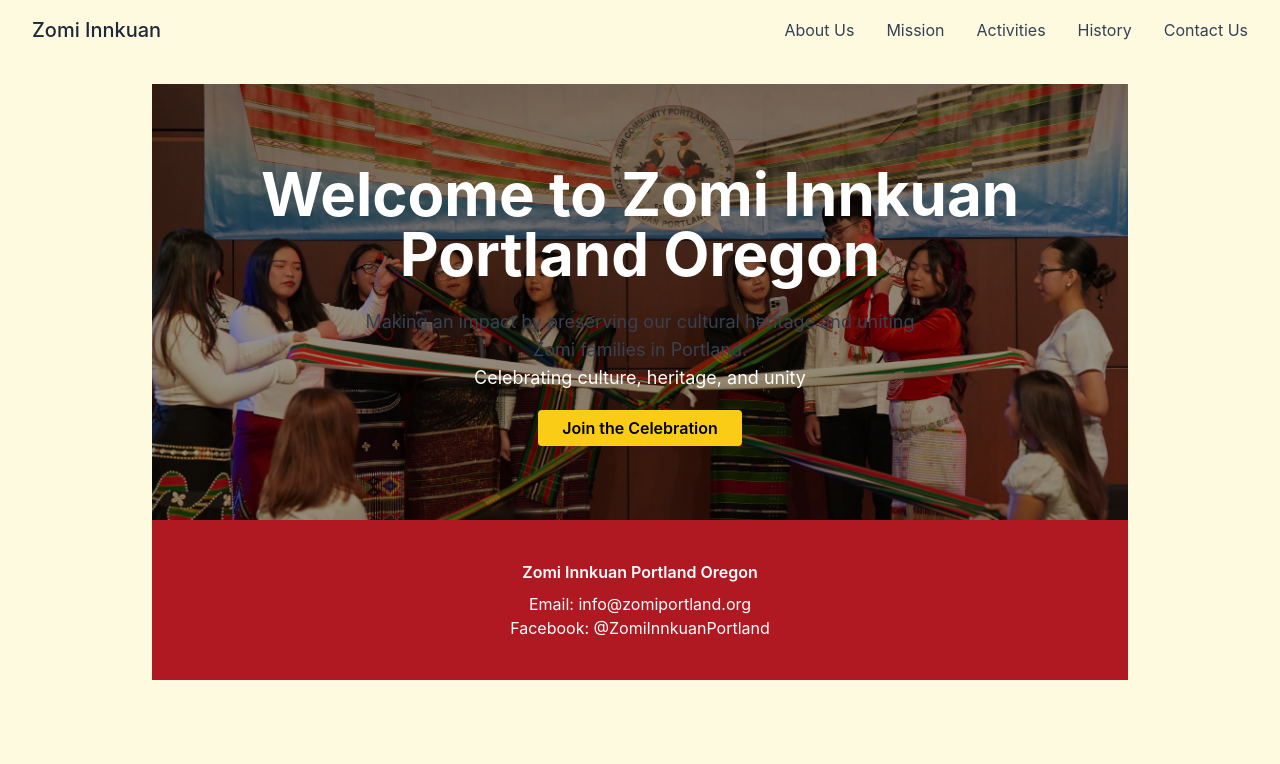
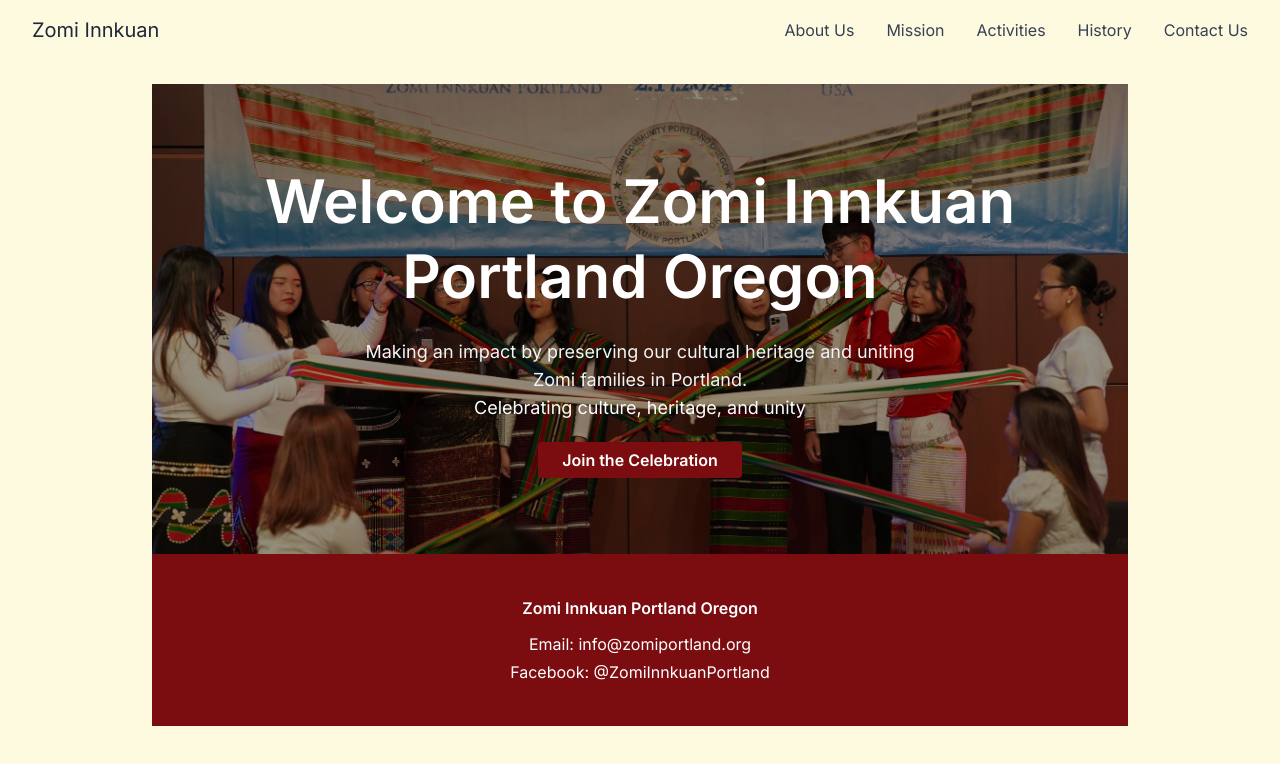
Before and after one commit to dvan2/zipo-site, a Next.js app: page / in a window 1280 px wide. Shown: the top 764 px of the page. Built offline with nearby package versions, Linux system fonts and the light colour scheme.

Commit message:
css adjustment

```diff
--- a/app/globals.css
+++ b/app/globals.css
@@ -1,3 +1,4 @@
+@import url('https://fonts.googleapis.com/css2?family=Inter:wght@400;600&family=Playfair+Display:wght@600;700&display=swap');
 @import 'tailwindcss';
 
 :root {
@@ -5,7 +6,7 @@
   --foreground: #1e1e1e;
   --accent: #2563eb; /* Tailwind blue-600 */
 
-  --font-heading: 'Georgia', 'Times New Roman', serif;
+  --font-heading: 'Playfair Display', 'Georgia', 'Times New Roman', serif;
   --font-body: 'Inter', 'Helvetica Neue', sans-serif;
 }
 
@@ -19,14 +20,19 @@
   background: var(--background);
   color: var(--foreground);
   font-family: var(--font-body);
+
+  line-height: 1.75;
+  font-size: 16px;
 }
 
 @theme {
-  --color-zomi-red: #b01921; /* Traditional deep red */
+  --color-zomi-red: #7b0d11; /* Traditional deep red */
   --color-zomi-green: #2e8b57; /* Rich earthy green */
   --color-zomi-yellow: #facc15; /* Vibrant gold-like yellow */
   --color-zomi-black: #1f1f1f; /* Clean dark tone */
   --color-zomi-white: #ffffff; /* Classic white */
+  --color-zomi-green-less: #0d4618;
+  --color-zomi-red-less: #7b0d11;
 }
 
 @theme inline {
--- a/app/page.tsx
+++ b/app/page.tsx
@@ -7,20 +7,20 @@
       >
         <div className='absolute inset-0 bg-black/40' />
         <div className='relative z-10'>
-          <h2 className='text-5xl md:text-6xl font-heading font-bold mb-6'>
+          <h2 className='text-5xl md:text-6xl font-bold font-[var(--font-heading)] leading-tight mb-6'>
             Welcome to{' '}
             <span className='text-accent'>Zomi Innkuan Portland Oregon</span>
           </h2>
-          <p className='text-lg text-gray-700 max-w-xl mx-auto'>
+          <p className='text-lg text-gray-100 max-w-xl mx-auto'>
             Making an impact by preserving our cultural heritage and uniting
             Zomi families in Portland.
           </p>
-          <p className='text-lg mb-6'>
+          <p className='text-lg mb-6 font-medium'>
             Celebrating culture, heritage, and unity
           </p>
           <a
             href='#events'
-            className='bg-zomi-yellow text-black px-6 py-2 rounded font-semibold hover:bg-zomi-red hover:text-white transition'
+            className='bg-zomi-red-less text-white px-6 py-2 rounded font-semibold hover:bg-zomi-green-less transition'
           >
             Join the Celebration
           </a>
```
